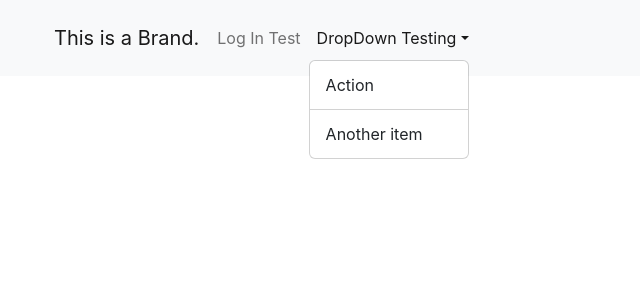
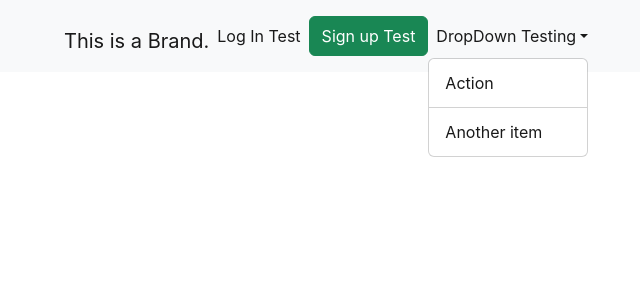
Before and after one commit to jwong65/RR-Bootstrap-Testing, a React (Create React App) app: page / in a window 1280 px wide. Both pictures are taken after a click on the button "DropDown Testing". Shown: the top 300 px of the page, without its empty margins (38-678 px from the left). Built offline with nearby package versions, Linux system fonts and the light colour scheme; the HTML template or start-up script is replaced by a standard one.

Commit message:
Moved the component configuration into another file

```diff
--- a/src/App.js
+++ b/src/App.js
@@ -1,29 +1,9 @@
 import './App.css';
-import Nav from 'react-bootstrap/Nav'
-import Navbar from 'react-bootstrap/Navbar'
-import NavDropdown from 'react-bootstrap/NavDropdown';
-import Container from 'react-bootstrap/Container';
+import TopBar from './components/TopBar';
 
 function App() {
   return (
-    <Navbar bg='light' expand='lg'>
-      <Container>
-        <Navbar.Brand style={{margin: '10px'}}>
-          This is a Brand.
-        </Navbar.Brand>
-      <Navbar.Toggle aria-controls='basic-navbar-nav'/>
-        <Navbar.Collapse id ='basic-navbar-nav'>
-          <Nav className='me-auto'>
-            <Nav.Link href='#LogTest'>Log In Test</Nav.Link>
-            <NavDropdown id='basic-nav-dropdown' title='DropDown Testing'>
-              <NavDropdown.Item href=''>Action</NavDropdown.Item>
-              <NavDropdown.Divider />
-              <NavDropdown.Item>Another item</NavDropdown.Item>
-            </NavDropdown>
-          </Nav>
-        </Navbar.Collapse>
-      </Container>
-    </Navbar>
+    <TopBar />
   );
 }
 
--- /dev/null
+++ b/src/components/TopBar.js
@@ -0,0 +1,33 @@
+import React from 'react'
+
+import Nav from 'react-bootstrap/Nav'
+import Navbar from 'react-bootstrap/Navbar'
+import NavDropdown from 'react-bootstrap/NavDropdown';
+import Container from 'react-bootstrap/Container';
+import { Button } from 'react-bootstrap';
+
+export default function TopBar() {
+  return (
+    <Navbar expand='lg' bg='light'>
+      <Container>
+      <Navbar.Brand style={{margin: '10px 0 0 20px'}}>
+        This is a Brand.
+      </Navbar.Brand>
+      <Navbar.Toggle aria-controls='basic-navbar-nav'></Navbar.Toggle>
+      <Navbar.Collapse id ='basic-navbar-nav'>
+        <Navbar.Text>
+        <Nav className='me-auto'>
+          <Nav.Link href='#LogTest'>Log In Test</Nav.Link>
+          <Button variant ='success'>Sign up Test</Button>
+          <NavDropdown id='basic-nav-dropdown' title='DropDown Testing'>
+            <NavDropdown.Item href=''>Action</NavDropdown.Item>
+            <NavDropdown.Divider />
+            <NavDropdown.Item>Another item</NavDropdown.Item>
+          </NavDropdown>
+        </Nav>
+        </Navbar.Text>
+      </Navbar.Collapse>
+      </Container>
+    </Navbar>
+  )
+}
```
